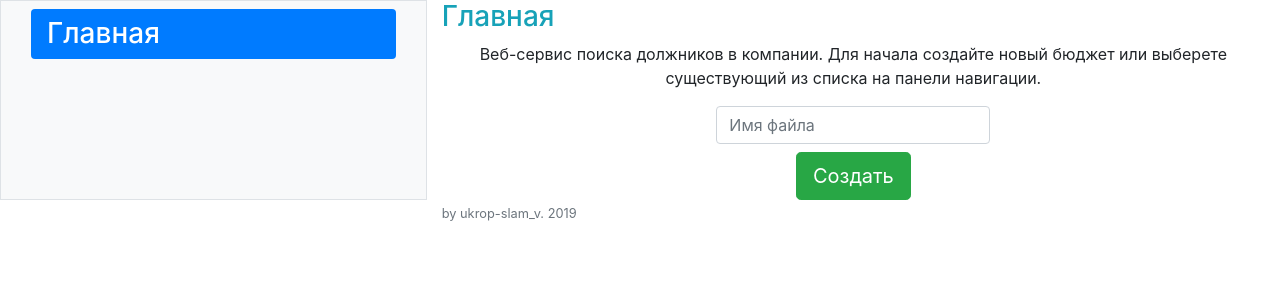
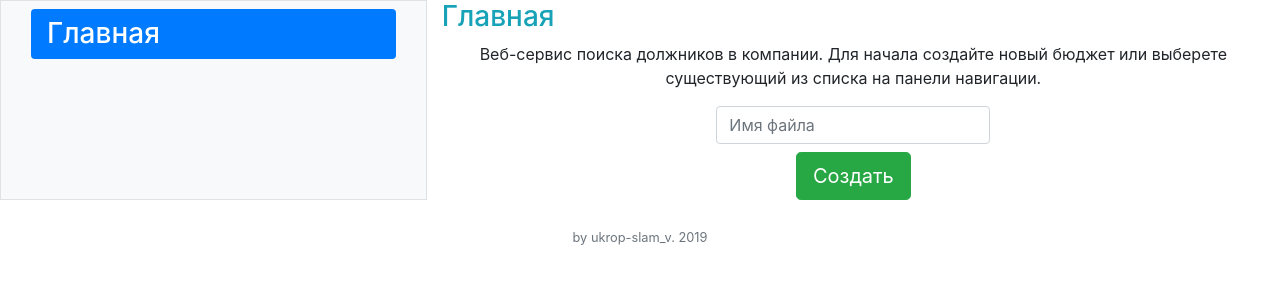
Before and after one commit to gangstaar/debtor, a Flask app: page /debtor/ in a window 1280 px wide. Shown: the top 300 px of the page. Run offline with Flask 2, Linux system fonts and the light colour scheme; some libraries are stand-ins or nearby versions.

Commit message:
Поправил контейнер футера

```diff
--- a/templates/base.html
+++ b/templates/base.html
@@ -69,7 +69,7 @@
         </div>
     </div>
     <div class="row justify-content-center">
-        <div class="col-4">
+        <div class="col-auto pt-4">
             <small class="text-muted">by ukrop-slam_v. 2019</small>
         </div>
     </div>
```
